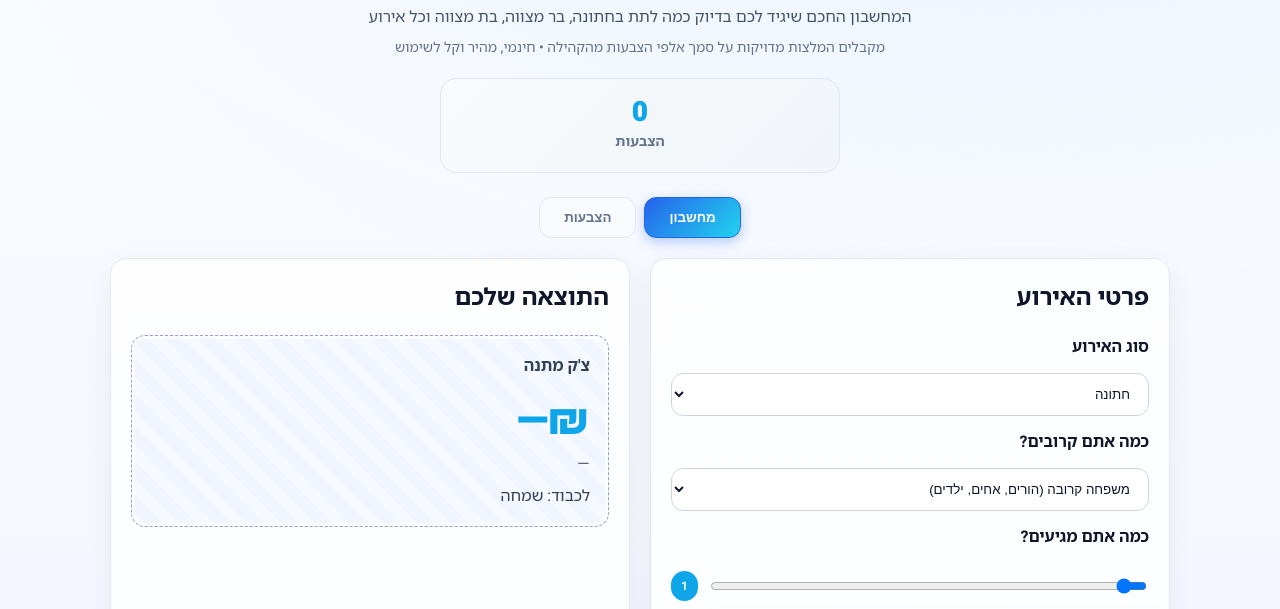
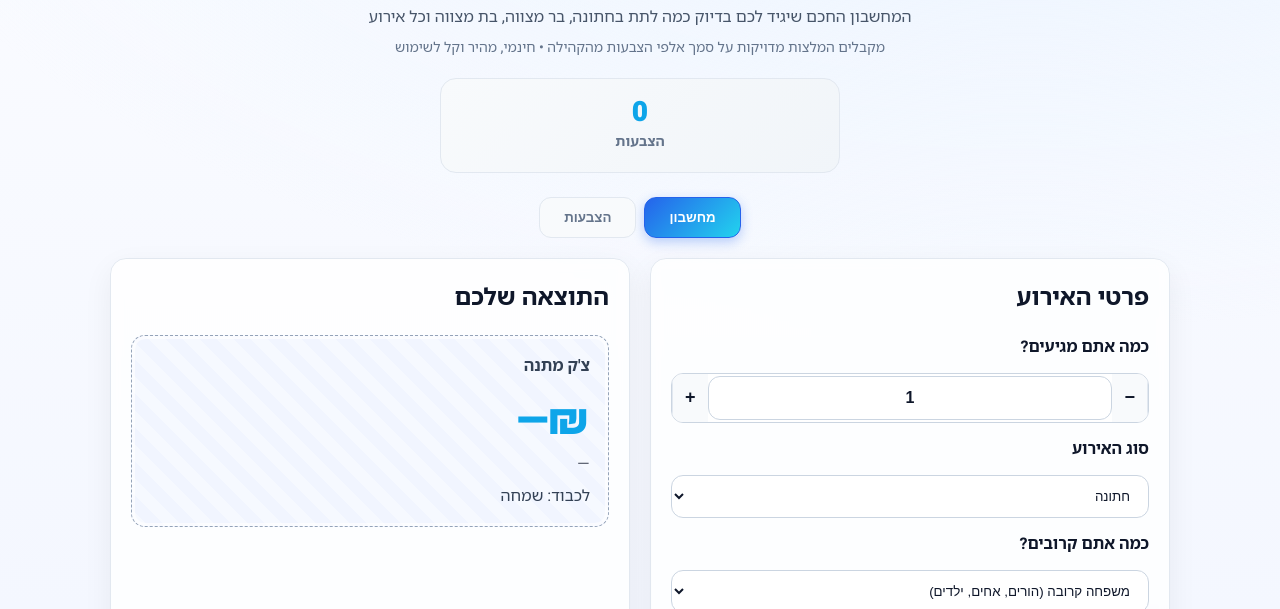
Before and after one commit to MrShiboletGit/Kamakesef, a website: page index.html in a window 1280 px wide. Shown: the part 191-800 px from the top of the page. Drawn offline with Linux system fonts and the light colour scheme; no server answers.

Commit message:
Redesign party size UI and update default venue
- Replace range slider with +/- number input for party size
- Move party size field to top of form for better UX
- Add styled +/- buttons with hover effects
- Increase max party size from 6 to 10
- Set default venue to 'אולם אירועים' (hall)
- Remove old pill display and range slider logic
- Improve form layout and user experience

```diff
--- a/app.js
+++ b/app.js
@@ -1,7 +1,6 @@
 (function () {
 	const form = document.getElementById('calcForm');
 	const partySizeInput = document.getElementById('partySize');
-	const partySizeVal = document.getElementById('partySizeVal');
 
 	const amountEl = document.getElementById('amount');
 	const amountWordsEl = document.getElementById('amountWords');
@@ -552,8 +551,26 @@
 	}
 
 	// Input mirrors
+	// Party size +/- button handlers
+	document.getElementById('partySizeMinus').addEventListener('click', function() {
+		const currentValue = parseInt(partySizeInput.value);
+		if (currentValue > 1) {
+			partySizeInput.value = currentValue - 1;
+		}
+	});
+
+	document.getElementById('partySizePlus').addEventListener('click', function() {
+		const currentValue = parseInt(partySizeInput.value);
+		if (currentValue < 10) {
+			partySizeInput.value = currentValue + 1;
+		}
+	});
+
+	// Handle direct input changes
 	partySizeInput.addEventListener('input', function () {
-		partySizeVal.textContent = partySizeInput.value;
+		const value = parseInt(this.value);
+		if (value < 1) this.value = 1;
+		if (value > 10) this.value = 10;
 	});
 
 	// Debounce mechanism to prevent multiple rapid calls
@@ -821,8 +838,7 @@
 		});
 	});
 
-	// Initialize UI mirrors
-	partySizeVal.textContent = partySizeInput.value;
+	// Initialize UI
 	updateVotesUI();
 	updateMainVoteCounter();
 
--- a/index.html
+++ b/index.html
@@ -45,6 +45,14 @@
 			<section class="card form-card" aria-labelledby="formTitle">
 			<h2 id="formTitle">פרטי האירוע</h2>
 			<form id="calcForm" class="form-grid">
+				<!-- כמה מגיעים -->
+				<label for="partySize">כמה אתם מגיעים?</label>
+				<div class="number-input-container">
+					<button type="button" class="number-btn minus-btn" id="partySizeMinus">−</button>
+					<input type="number" id="partySize" min="1" max="10" value="1" class="number-input" />
+					<button type="button" class="number-btn plus-btn" id="partySizePlus">+</button>
+				</div>
+
 				<!-- סוג האירוע -->
 				<label for="eventType">סוג האירוע</label>
 				<select id="eventType" required>
@@ -64,20 +72,13 @@
 					<option value="distant">מכרים</option>
 				</select>
 
-				<!-- כמה מגיעים -->
-				<label for="partySize">כמה אתם מגיעים?</label>
-				<div class="inline-input">
-					<input type="range" id="partySize" min="1" max="6" step="1" value="1" />
-					<span id="partySizeVal" class="pill">1</span>
-				</div>
-
 
 				<!-- איפה חוגגים -->
 				<label for="venue">איפה חוגגים?</label>
 				<select id="venue" required>
 					<option value="home">חצר/בית/בית כנסת</option>
 					<option value="garden">גן אירועים</option>
-					<option value="hall">אולם אירועים</option>
+					<option value="hall" selected>אולם אירועים</option>
 					<option value="restaurant">מסעדה</option>
 				</select>
 
--- a/styles.css
+++ b/styles.css
@@ -167,6 +167,72 @@ select, input[type="range"], input[type="text"], input[type="number"] {
 	border-radius: 999px;
 	font-weight: 700;
 	font-size: 12px;
+}
+
+/* Number input with +/- buttons */
+.number-input-container {
+	display: flex;
+	align-items: center;
+	gap: 0;
+	border: 1px solid #cbd5e1;
+	border-radius: 12px;
+	background: #fff;
+	overflow: hidden;
+}
+
+.number-btn {
+	background: #f8fafc;
+	border: none;
+	color: #0f172a;
+	font-size: 18px;
+	font-weight: 700;
+	width: 40px;
+	height: 48px;
+	cursor: pointer;
+	display: flex;
+	align-items: center;
+	justify-content: center;
+	transition: all 0.2s ease;
+}
+
+.number-btn:hover {
+	background: #e2e8f0;
+	color: #0ea5e9;
+}
+
+.number-btn:active {
+	background: #cbd5e1;
+	transform: scale(0.95);
+}
+
+.minus-btn {
+	border-right: 1px solid #e2e8f0;
+}
+
+.plus-btn {
+	border-left: 1px solid #e2e8f0;
+}
+
+.number-input {
+	border: none;
+	background: transparent;
+	text-align: center;
+	font-size: 16px;
+	font-weight: 600;
+	color: #0f172a;
+	width: 60px;
+	padding: 12px 8px;
+	outline: none;
+}
+
+.number-input::-webkit-outer-spin-button,
+.number-input::-webkit-inner-spin-button {
+	-webkit-appearance: none;
+	margin: 0;
+}
+
+.number-input[type=number] {
+	-moz-appearance: textfield;
 }
 
 .primary {
```
